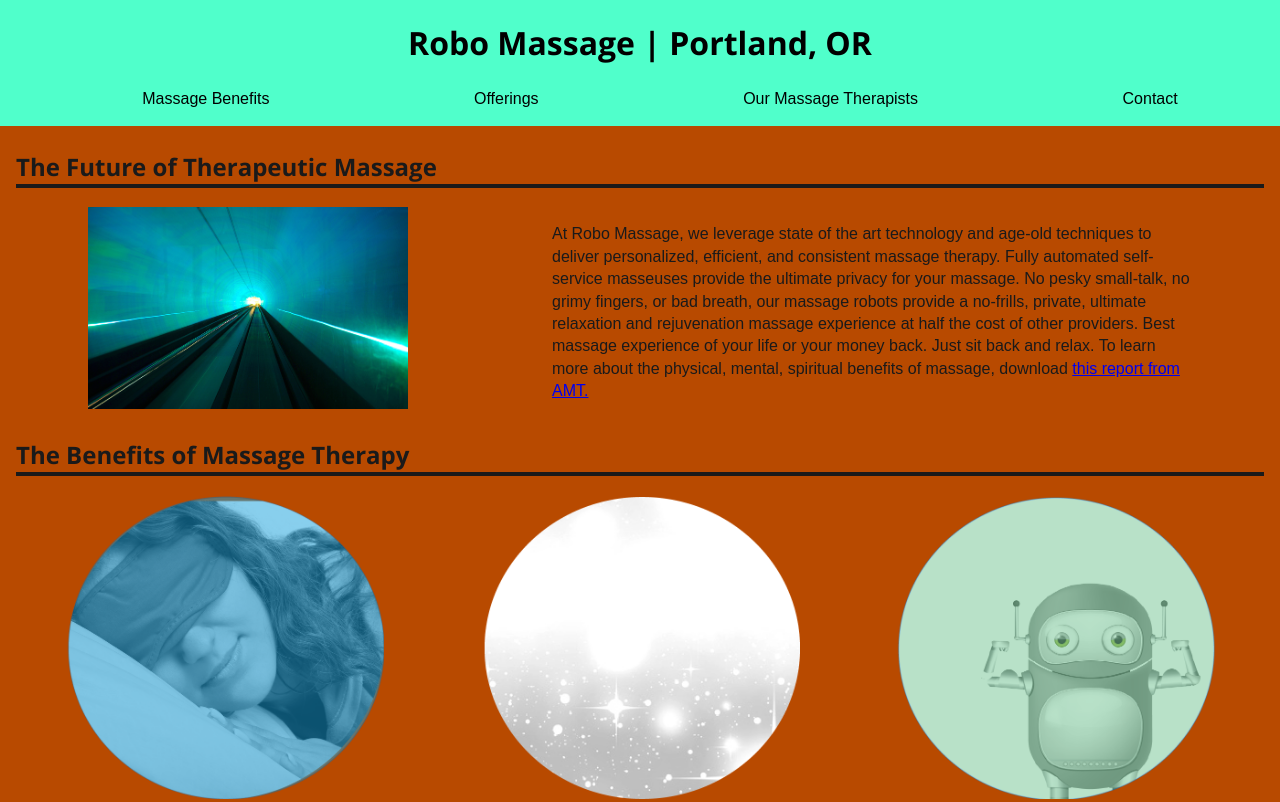
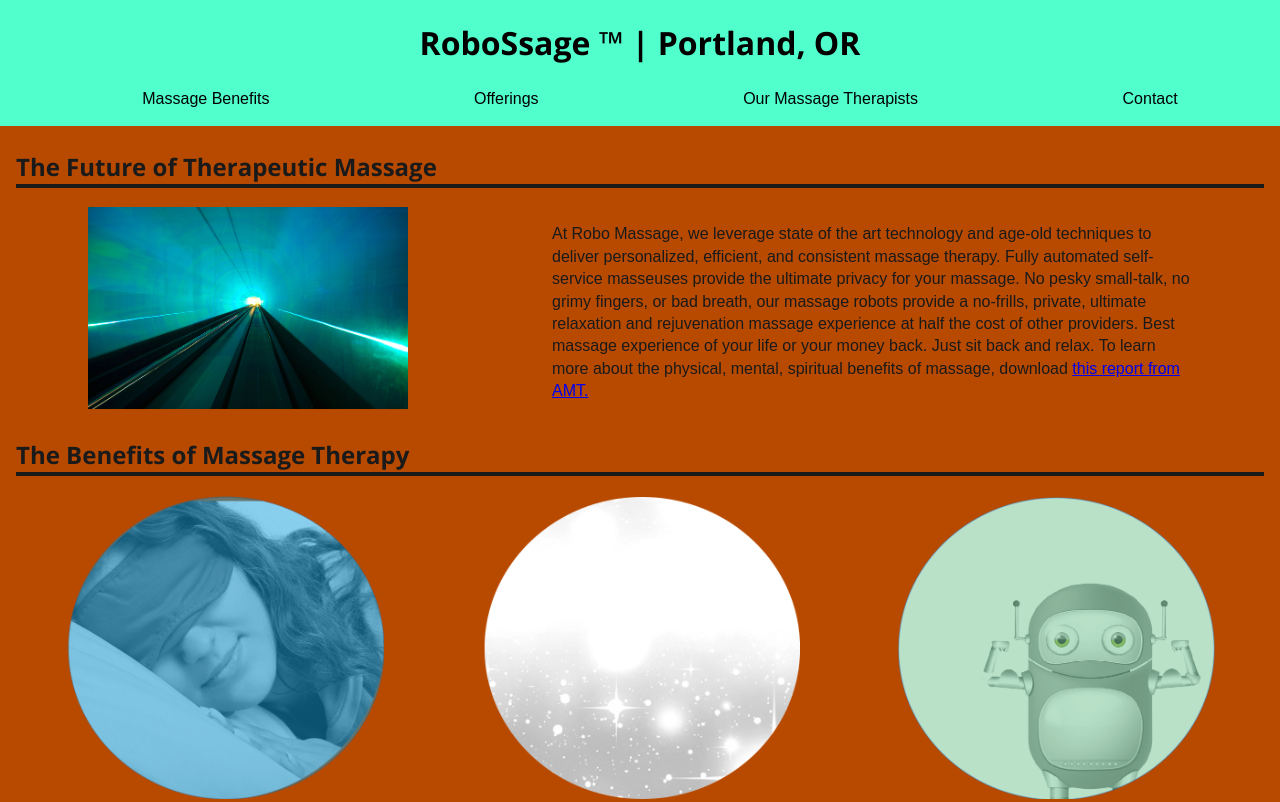
Before and after one commit to puntins/Walrus, a plain HTML site: page index.html in a window 1280 px wide. Shown: the top 802 px of the page. Drawn offline with nearby package versions, Linux system fonts and the light colour scheme; some packages are replaced by stand-ins of ours.

Commit message:
added h1 robossage

```diff
--- a/index.html
+++ b/index.html
@@ -43,7 +43,7 @@
 
         <div class="mainNav">
         <header>
-            <h1><a href="http://puntins.github.io/Walrus/">Robo Massage | Portland, OR</a></h1>
+            <h1><a href="http://puntins.github.io/Walrus/">RoboSsage &trade; | Portland, OR</a></h1>
             <nav>
               <ul id="navlistFlexcontainer">
                 <li><a href="#benefits">Massage Benefits</a></li>
```
